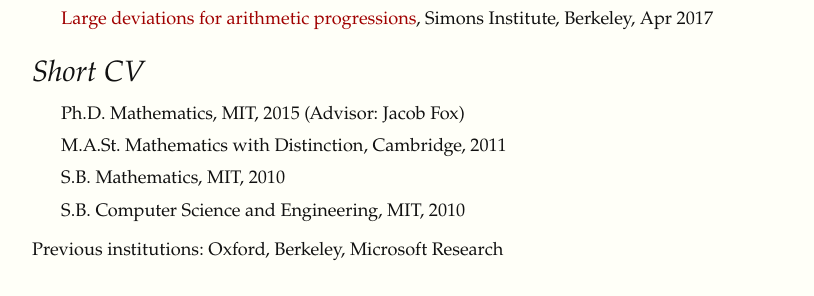
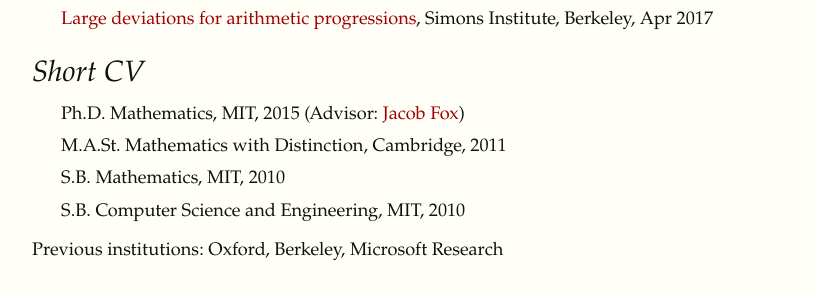
Before and after one commit to yufeizhao/yufeizhao.github.io, a Jekyll site: the page built from index.md, in a window 1280 px wide. Shown: the part 858-1154 px from the top of the page, without its empty margins (123-937 px from the left). Built offline with Jekyll 4.4.1, drawn with Linux system fonts in a browser that asks for light colours; nearby versions of some CDN libraries; some of the changed lines change nothing that is shown.

Commit message:
css a style

```diff
--- a/css/tufte.scss
+++ b/css/tufte.scss
@@ -45,7 +45,8 @@ html{
 .mathblock{
   font-size: 1.3rem;
 }
-a, a:hover{
+
+a, a:link, a:hover, a:active, a:visited{
   color: $contrast-color;
   text-decoration: none;
 }
--- a/index.md
+++ b/index.md
@@ -1,7 +1,7 @@
 ---
 layout: personal
 title: Yufei Zhao | MIT Mathematics
-description: "Assistant Professor of Mathematics at MIT. Research interests: combinatorics and discrete Mathematics"
+description: "Assistant Professor of Mathematics at MIT. Research area: combinatorics and discrete mathematics"
 ---
 
 Assistant Professor
@@ -49,7 +49,7 @@ Combinatorics, discrete mathematics, graph theory
 
 ## Short CV
 
-* Ph.D. Mathematics, MIT, 2015 (Advisor: Jacob Fox)
+* Ph.D. Mathematics, MIT, 2015 (Advisor: [Jacob Fox](http://math.mit.edu/~fox/))
 * M.A.St. Mathematics with Distinction, Cambridge, 2011
 * S.B. Mathematics, MIT, 2010
 * S.B. Computer Science and Engineering, MIT, 2010
```
